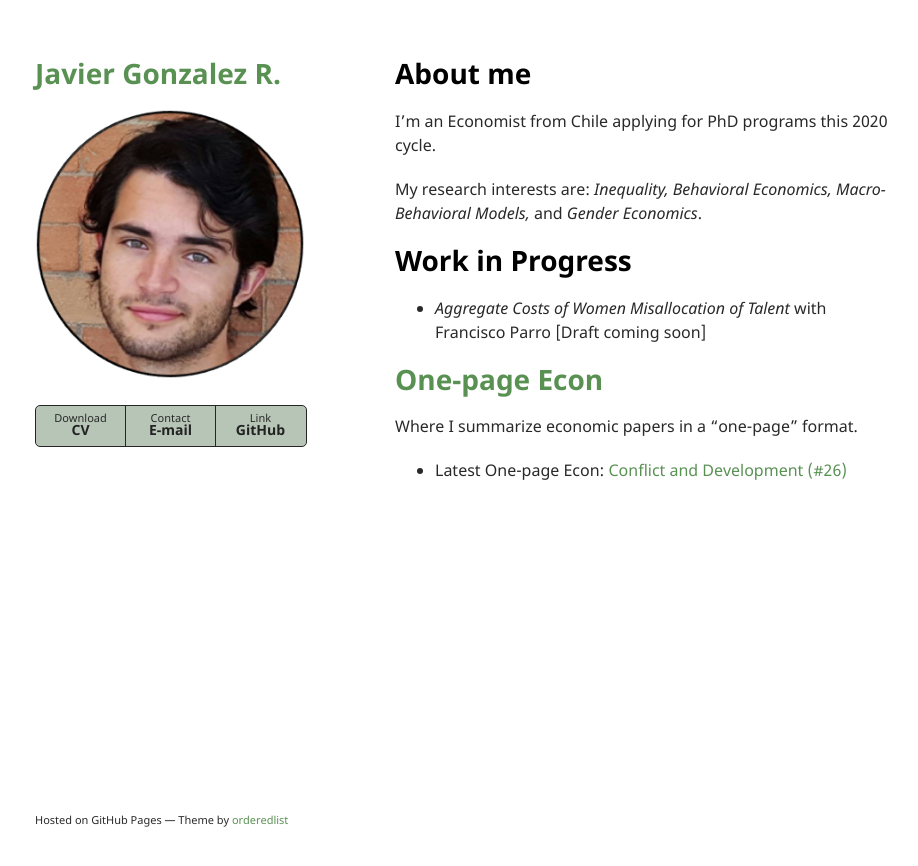
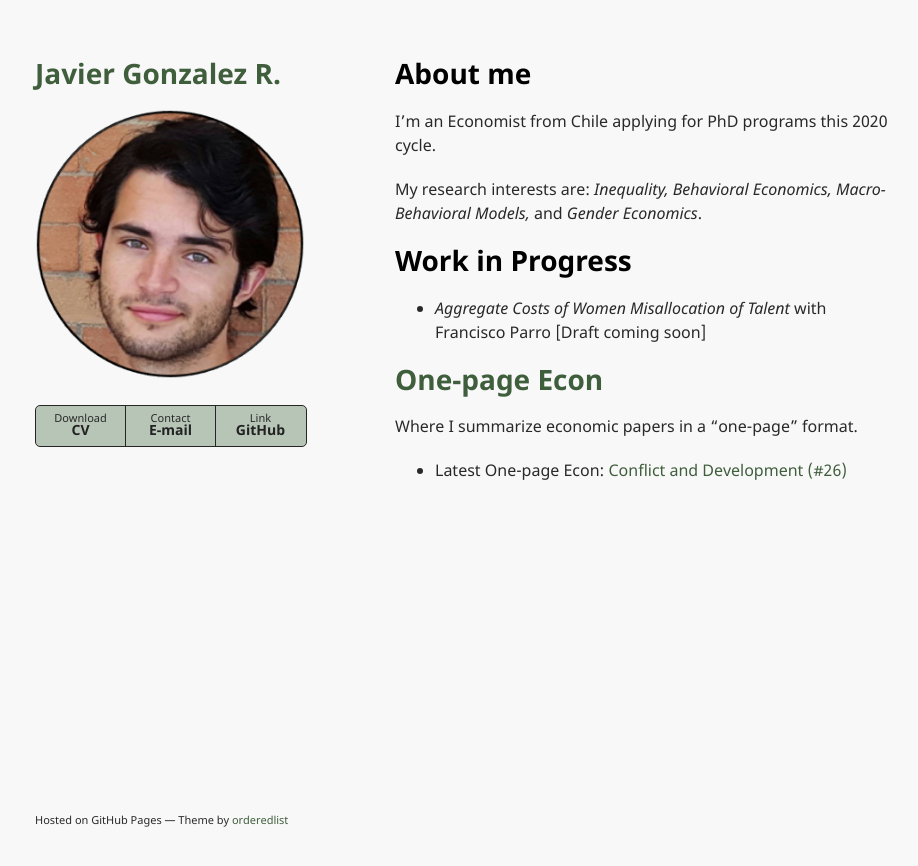
Before and after one commit to jjgecon/jjgecon.github.io, a Jekyll site: the page built from index.md, in a window 1280 px wide. Shown: the top 866 px of the page, without its empty margins (175-1093 px from the left). Built offline with Jekyll 4.4.1, drawn with Linux system fonts in a browser that asks for light colours; the repository's description, which GitHub fills in, is left out; our own code applies the rules of GitHub Pages for plain Markdown files.

Commit message:
Signed-off-by: jjgecon <javierj.g18@gmail.com>

```diff
--- a/_sass/jekyll-theme-minimal.scss
+++ b/_sass/jekyll-theme-minimal.scss
@@ -2,7 +2,7 @@
 @import "rouge-github";
 
 body {
-  background-color: #ffffff;
+  background-color: #f8f8f8;
   padding:50px;
   font: 16px/1.5 "Noto Sans", "Helvetica Neue", Helvetica, Arial, sans-serif;
   color:#292929;
@@ -35,7 +35,7 @@ h3, h4, h5, h6 {
 }
 
 a {
-  color:#599153;
+  color:#3f5e3c;
   text-decoration:none;
 }
 
```
